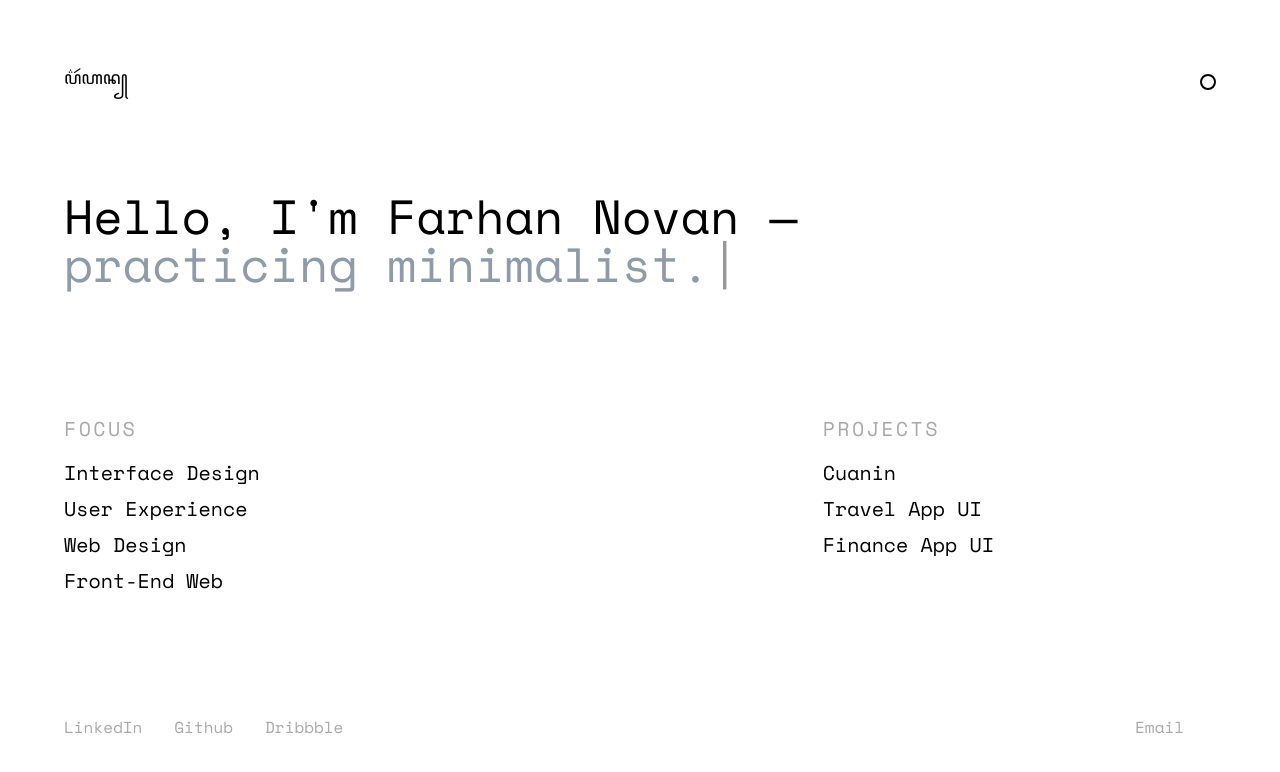
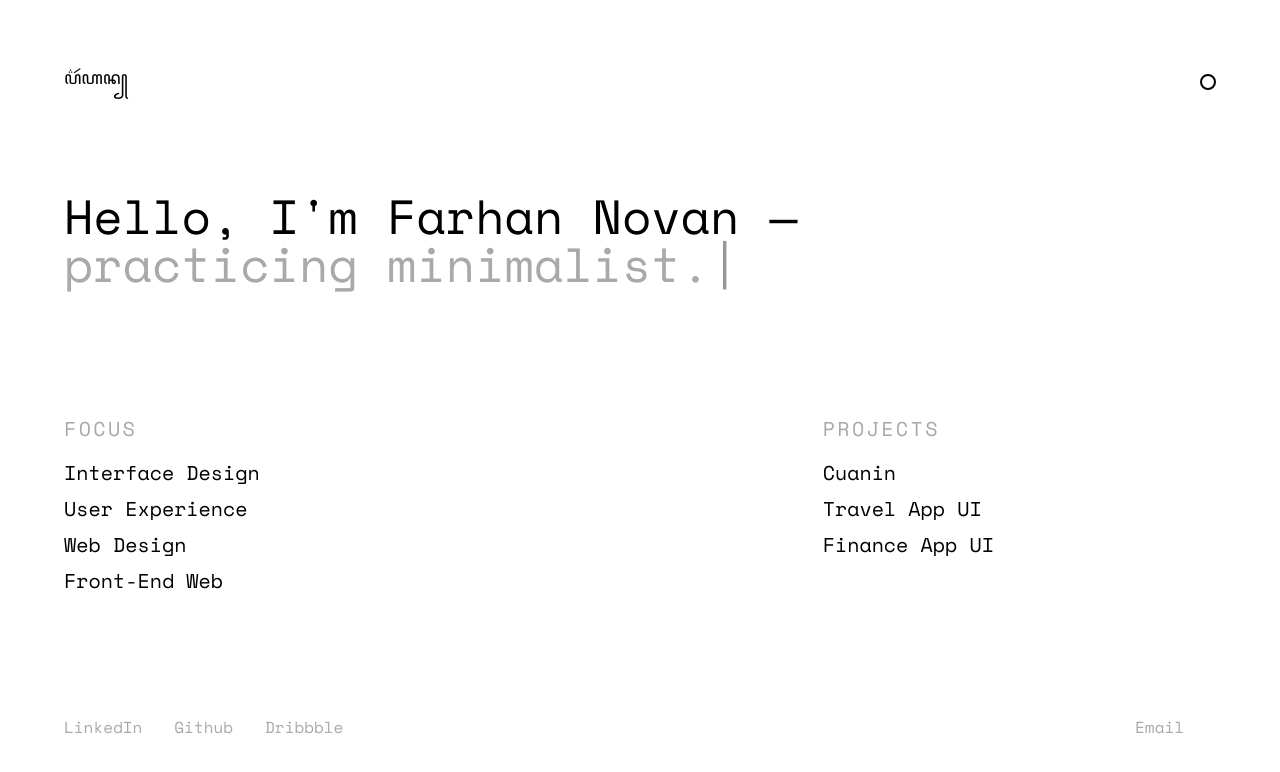
Before and after one commit to farhannovan/alpha, a plain HTML site: page index.html in a window 1280 px wide. Drawn offline with Linux system fonts and the light colour scheme; a web font is replaced by a local one.

Commit message:
edit color

```diff
--- a/style.css
+++ b/style.css
@@ -162,7 +162,7 @@ ul {
 
 .hero-title .typed {
     padding-bottom: 4px;
-    color: var(--light-grey);
+    color: var(--text-grey);
 }
 
 .hero-title .typed-cursor {
```
